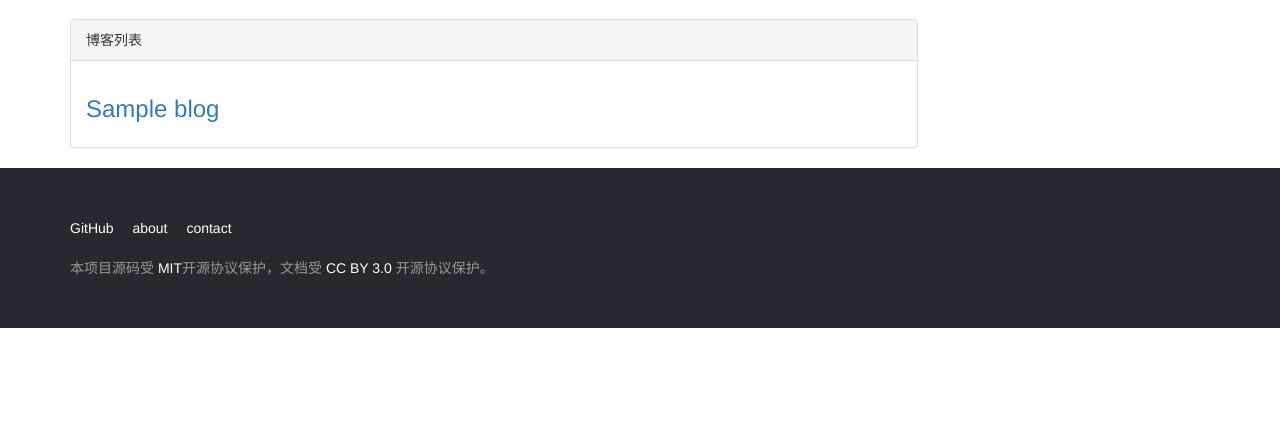
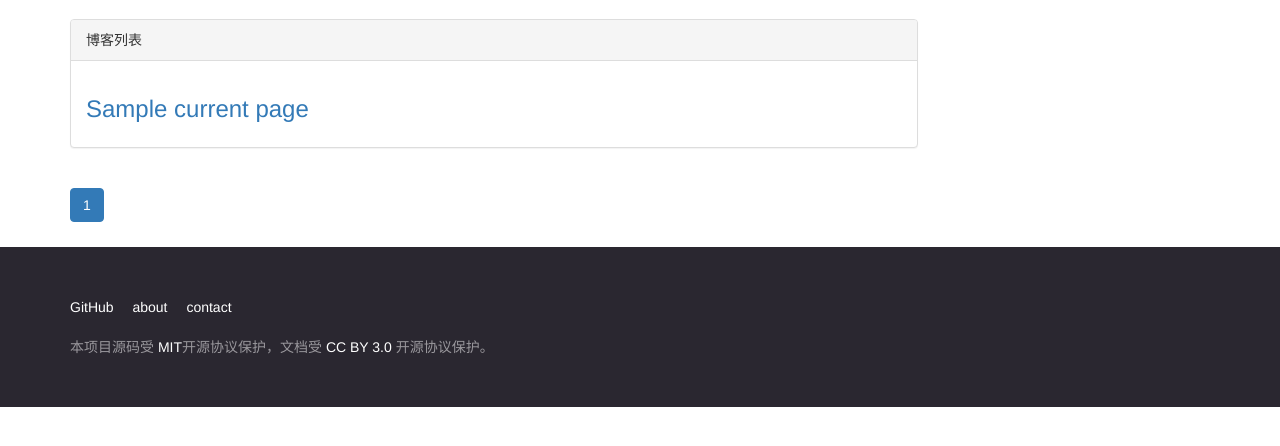
Before and after one commit to oldestcrab/my_blog, a Django app: template templates/blog/blog_list.html in a window 1280 px wide. Shown: the part 51-497 px from the top of the page. Run offline with Django 3.2, Linux system fonts and the light colour scheme; the template is opened without the code that fills it: most values are stand-ins (such as "Sample title", 1, 10 or a date in 2020); data that the repository does not hold is empty; some libraries are stand-ins or nearby versions.

Commit message:
通用分页器完成

```diff
--- a/blog/utils.py
+++ b/blog/utils.py
@@ -11,7 +11,7 @@ def common_paginator(request, object_list, per_page):
     # 获取分页器
     paginator = Paginator(object_list, per_page)
     # 获取页面传递的当前页，没有则为1
-    now_page = int(request.GET.get('page', 15))
+    now_page = int(request.GET.get('page', 1))
     # 分页器当前页
     current_page = paginator.page(now_page)
     # 页码列表
--- a/templates/blog/blog_list.html
+++ b/templates/blog/blog_list.html
@@ -13,7 +13,7 @@
       <div class="panel panel-default">
         <div class="panel-heading">博客列表</div>
         <div class="panel-body">
-          {% for blog in blog_list %}
+          {% for blog in current_page.object_list %}
           <div class="blog">
             <h3><a href="">{{ blog.title }}</a></h3>
           </div>
@@ -24,7 +24,8 @@
           {% endfor %}
         </div>
       </div>
-
+      {# 分页 #}
+      {% include "share_layout/pagination.html" %}
     </div>
   </div>
 </div>
--- /dev/null
+++ b/templates/share_layout/pagination.html
@@ -0,0 +1,33 @@
+<!-- 分页 -->
+<div aria-label="Page navigation">
+    <ul class="pagination">
+        {# 判断是否有上一页 #}
+        {% if current_page.has_previous %}
+        <li>
+            <a href="?page={{ current_page.previous_page_number }}" aria-label="Previous">
+                <span aria-hidden="true">&laquo;</span>
+            </a>
+        </li>
+        {% endif %}
+
+        {# 循环页码 #}
+        {% for page_num in range_page %}
+        {% if page_num == current_page.number %}
+        <li class="active"><a href="?page={{ page_num }}">{{ page_num }}</a></li>
+        {% elif page_num == '...' %}
+        <li class="disabled"><a href="#">{{ page_num }}</a></li>
+        {% else %}
+        <li><a href="?page={{ page_num }}">{{ page_num }}</a></li>
+        {% endif %}
+        {% endfor %}
+
+        {# 判断是否有下一页 #}
+        {% if current_page.has_next %}
+        <li>
+            <a href="?page={{ current_page.next_page_number }}" aria-label="Next">
+                <span aria-hidden="true">&raquo;</span>
+            </a>
+        </li>
+        {% endif %}
+    </ul>
+</div>
```
Also changed, not shown: blog/views.py (+7 -2 lines).
